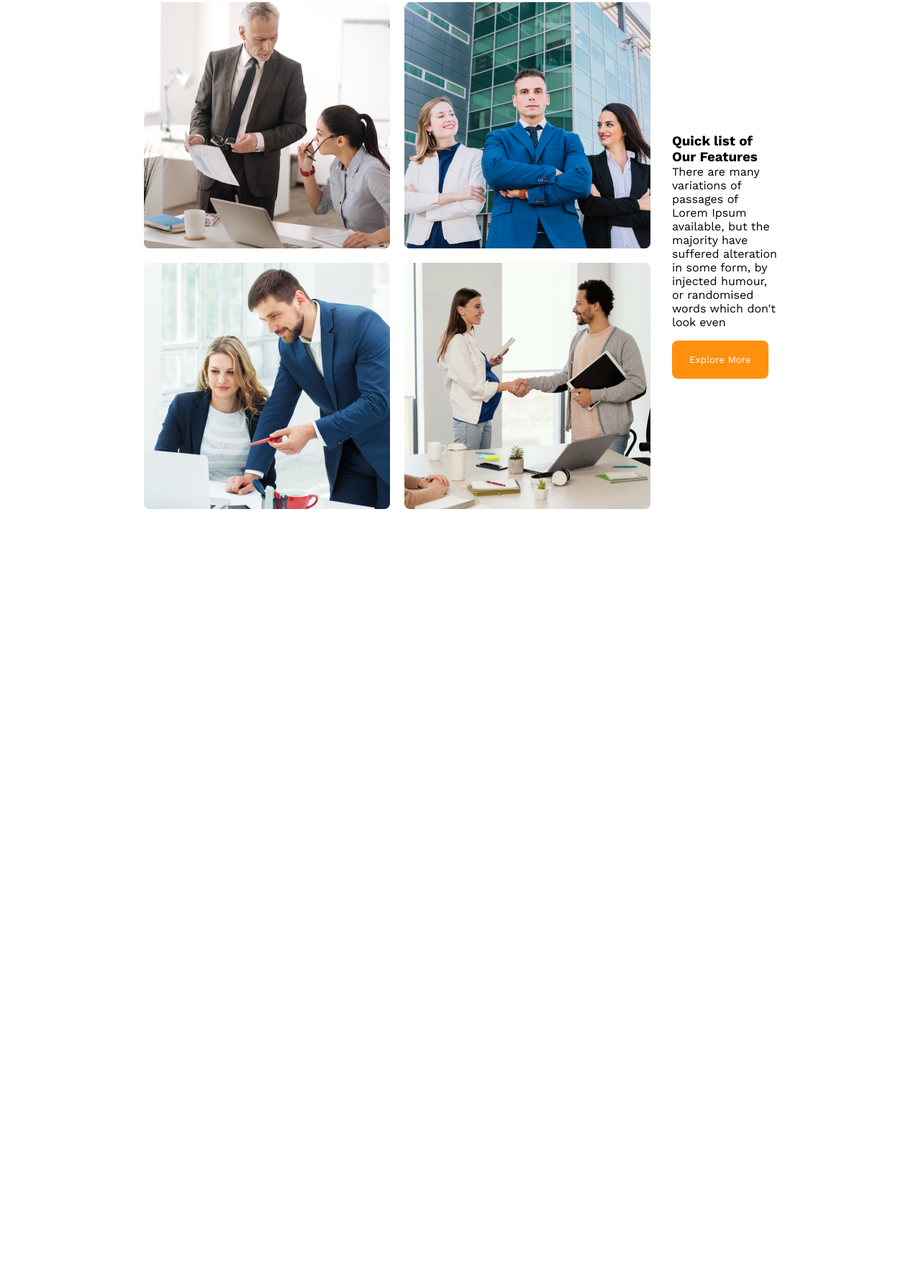
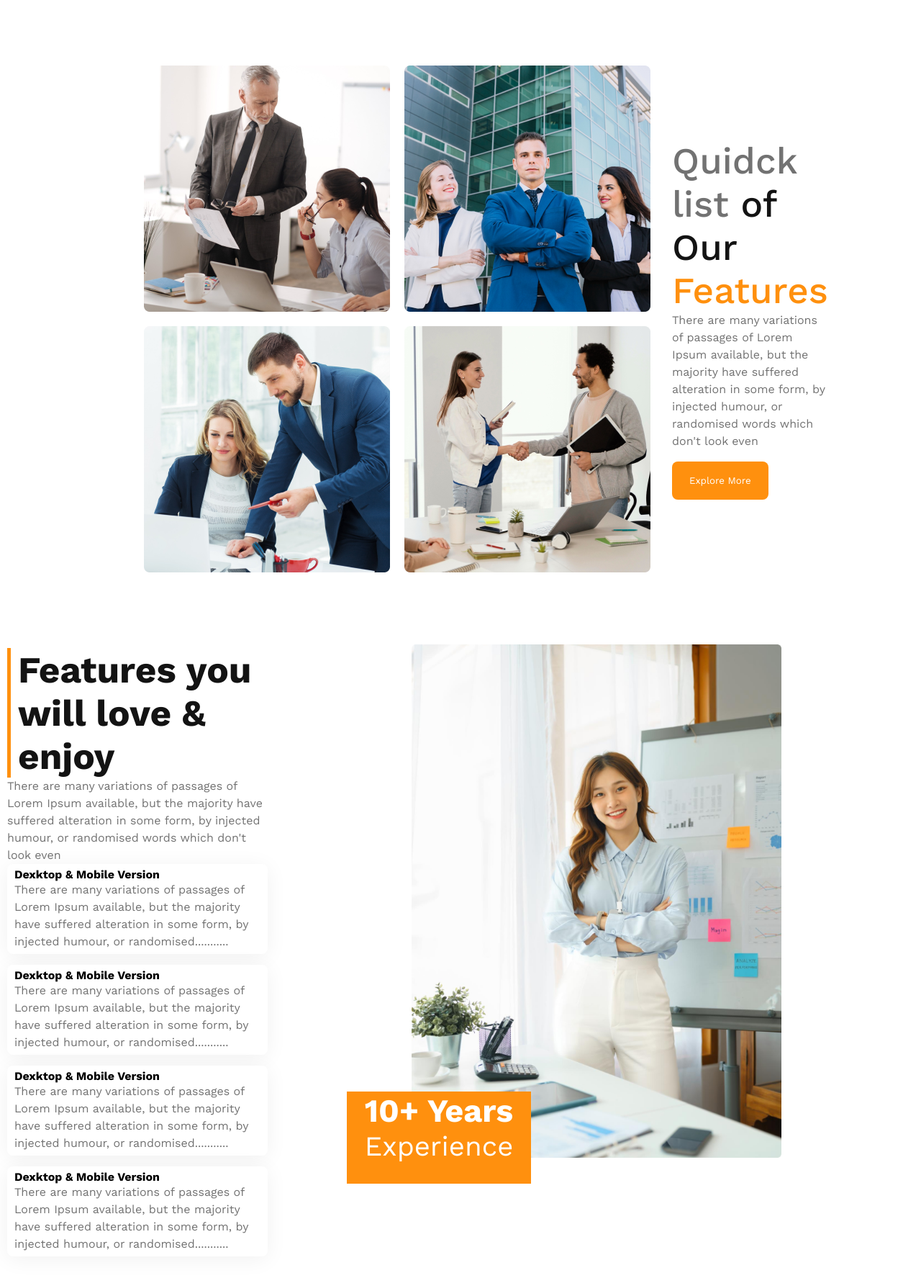
Before and after one commit to Azizul707/g3-architect, a plain HTML site: page index.html in a window 1280 px wide. Shown: the part 885-2660 px from the top of the page at 72% size. Before the commit the page ends 1642 px from the top, so only its background shows below. Drawn offline with nearby package versions, Linux system fonts and the light colour scheme.

Commit message:
featurs section added and make it responsive

```diff
--- a/index.html
+++ b/index.html
@@ -30,7 +30,7 @@
           </h3>
           <p class="text-style">
             There are many variations of passages of Lorem Ipsum available, but
-            the majority have suffered alteration in <br />
+            the majority have suffered alteration <br />
             some form, by injected humour, or randomised words which don't look
             even
           </p>
@@ -41,23 +41,69 @@
       </div>
     </header>
     <main>
-        <section class="team-container">
-            <div class="image-container">
-                <img src="images/team1.png" alt="">
-                <img src="images/team2.png" alt="">
-                <img src="images/team3.png" alt="">
-                <img src="images/team4.png" alt="">
+      <section class="team-container">
+        <div class="image-container">
+          <img src="images/team1.png" alt="" />
+          <img src="images/team2.png" alt="" />
+          <img src="images/team3.png" alt="" />
+          <img src="images/team4.png" alt="" />
+        </div>
+        <div class="team-text-container">
+          <h3 class="team-title">
+            <spans class="sp1">Quidck list</spans>
+            <span class="sp2">of Our</span> <span class="sp3">Features</span>
+          </h3>
+          <p class="text-style">
+            There are many variations of passages of Lorem Ipsum available, but
+            the majority have suffered alteration in some form, by injected
+            humour, or randomised words which don't look even
+          </p>
+          <button class="primary-btn">Explore More</button>
+        </div>
+      </section>
+        <section class="features-container">
+          <div class="feature-text">
+            <h4 class="feature-title">
+              Features you will love & enjoy
+            </h4>
+            <p class="text-style">There are many variations of passages of Lorem Ipsum available, but the majority have suffered alteration in some form, by injected humour, or randomised words which don't look even</p>
+            <div class="features-card">
+              <h4>Dexktop & Mobile Version</h4>
+              <p class="text-style">
+                There are many variations of passages of Lorem Ipsum available, but the majority have suffered alteration in some form, by injected humour, or randomised...........
+              </p>
             </div>
-            <div class="team-text-container">
-                <h3><span>Quick list</span> <span>of Our</span> <span>Features</span></h3>
-                <p>There are many variations of passages of Lorem Ipsum available, but the majority have suffered alteration in some form, by injected humour, or randomised words which don't look even</p>
-                <button class="primary-btn">Explore More</button>
+            <div class="features-card">
+              <h4>Dexktop & Mobile Version</h4>
+              <p class="text-style">
+                There are many variations of passages of Lorem Ipsum available, but the majority have suffered alteration in some form, by injected humour, or randomised...........
+              </p>
             </div>
+            <div class="features-card">
+              <h4>Dexktop & Mobile Version</h4>
+              <p class="text-style">
+                There are many variations of passages of Lorem Ipsum available, but the majority have suffered alteration in some form, by injected humour, or randomised...........
+              </p>
+            </div>
+            <div class="features-card">
+              <h4>Dexktop & Mobile Version</h4>
+              <p class="text-style">
+                There are many variations of passages of Lorem Ipsum available, but the majority have suffered alteration in some form, by injected humour, or randomised...........
+              </p>
+            </div>
+
+          </div>
+          <div class="feature-image">
+            <img src="images/architect.png" alt="">
+            <div class="badge">
+              <h3>10+ Years</h3>
+              <p>Experience</p>
+            </div>
+          </div>
+
 
         </section>
     </main>
-    <footer>
-
-    </footer>
+    <footer></footer>
   </body>
 </html>
--- a/style.css
+++ b/style.css
@@ -54,8 +54,9 @@ header {
 }
 .text-style {
   color: #727272;
-  font-size: 1vw;
+  font-size: 16px;
   font-weight: 400;
+  line-height: 1.5rem;
 }
 
 .primary-btn {
@@ -70,6 +71,11 @@ header {
 
 .banner img {
   width: 100%;
+}
+/* ! main section styles */
+main {
+  max-width: 1440px;
+  margin: 70px auto;
 }
 
 /* ! Section One  style start */
@@ -87,6 +93,69 @@ header {
 .team-text-container {
   align-self: center;
 }
+.team-title {
+  font-size: 4vw;
+  color: #131313;
+  font-weight: 500;
+}
+
+.sp1 {
+  color: #727272;
+}
+.sp2 {
+  color: #131313;
+}
+.sp3 {
+  color: #ff900e;
+}
+
+/* ! section features style start */
+
+.features-container {
+  display: flex;
+  gap: 100px;
+  margin-top: 50px;
+}
+
+.feature-text {
+  padding: 5px 10px;
+}
+.feature-title {
+  border-left: 5px solid #FF900E;
+  padding-left: 10px;
+  font-size: 4vw;
+  color: #131313;
+}
+
+.features-card {
+  padding: 5px 10px;
+  border-radius: 8px;
+  background: #fff;
+  box-shadow: 0px 4px 30px 0px rgba(0, 0, 0, 0.06);
+  margin-bottom: 15px;
+}
+
+.feature-image img {
+  margin-left: 90px;
+  height: 70%;
+}
+
+
+
+.badge{
+  max-width: 20vw;
+  height: 10vw;
+  font-size: 3vw;
+  text-align: center;
+  background-color: #FF900E;
+  color: #fff;
+  position: relative;
+  margin-top: -12vh;
+
+}
+
+
+
 
 /* ! Responsive style start here */
 
@@ -95,15 +164,50 @@ header {
     padding: 10px 10px;
   }
 
-  .header-nav {
+  .header-nav,
+  .team-container,
+  .features-container {
     display: flex;
     flex-direction: column;
   }
+
+
   .text-container {
-    margin: 0 auto;
+    margin: 2px;
     width: auto;
     text-align: center;
     padding: 50px 0px;
+  }
+
+
+  .team-container {
+    padding: 0 10px;
+  }
+
+
+  .image-container {
+    display: grid;
+    grid-template-columns: repeat(1, 1fr);
+  }
+
+
+  .features-container {
+    display: flex;
+    gap: 10px;
+  }
+
+
+  .feature-image img {
+    width: 90%;
+    margin-left: 20px;
+  }
+
+
+
+  .badge{
+    display: inline;
+    margin-top: 0vh;
+    max-width: 10vw;
   }
 }
 
@@ -112,14 +216,41 @@ header {
     padding: 10px 10px;
   }
 
-  .header-nav {
+  .header-nav,
+  .team-container,
+  .features-container {
     display: flex;
     flex-direction: column;
   }
+
+
   .text-container {
     margin: 0 auto;
     width: auto;
     text-align: center;
-    padding: 5px;
+  }
+
+
+  .team-container {
+    align-items: center;
+    padding: 0 10px;
+  }
+
+
+  .image-container {
+    display: grid;
+    grid-template-columns: repeat(1, 1fr);
+  }
+
+
+  .features-container {
+    display: flex;
+    gap: 10px;
+  }
+
+
+
+  .feature-image img {
+    width: 100%;
   }
 }
```
